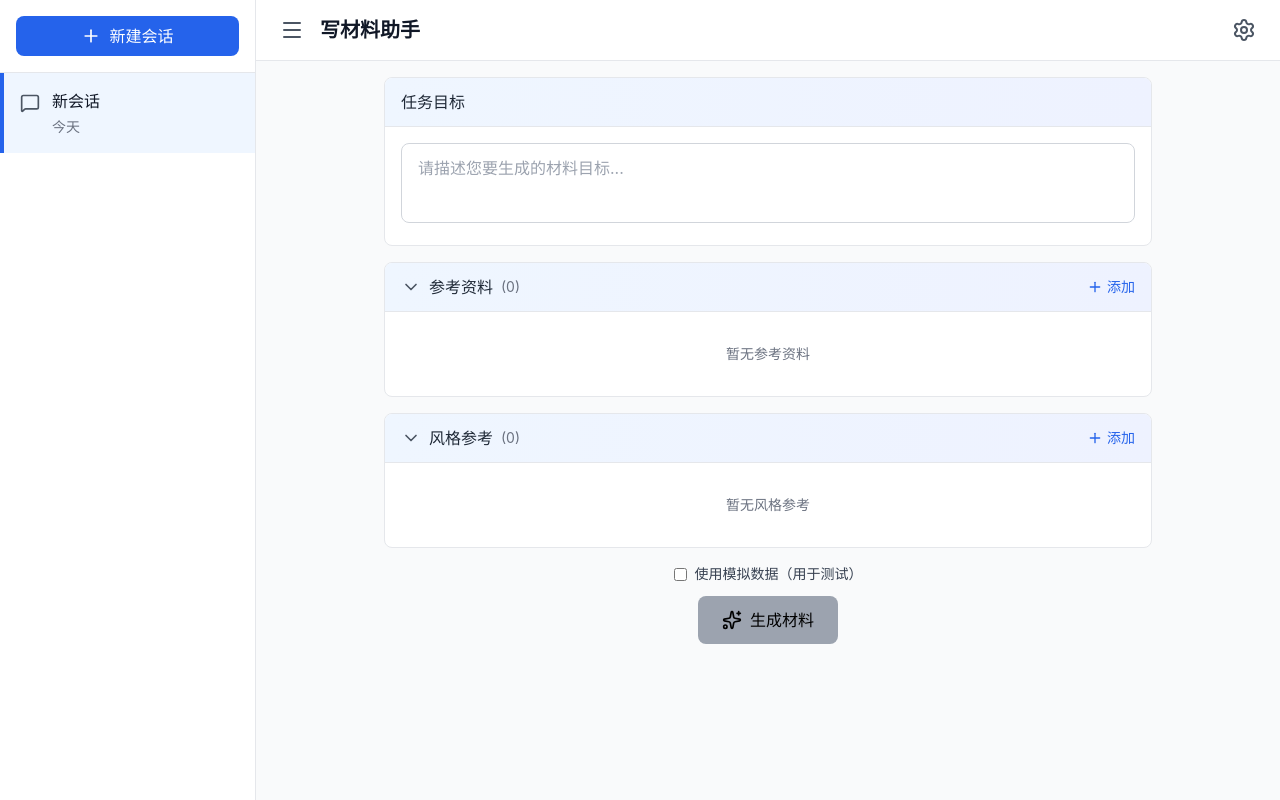
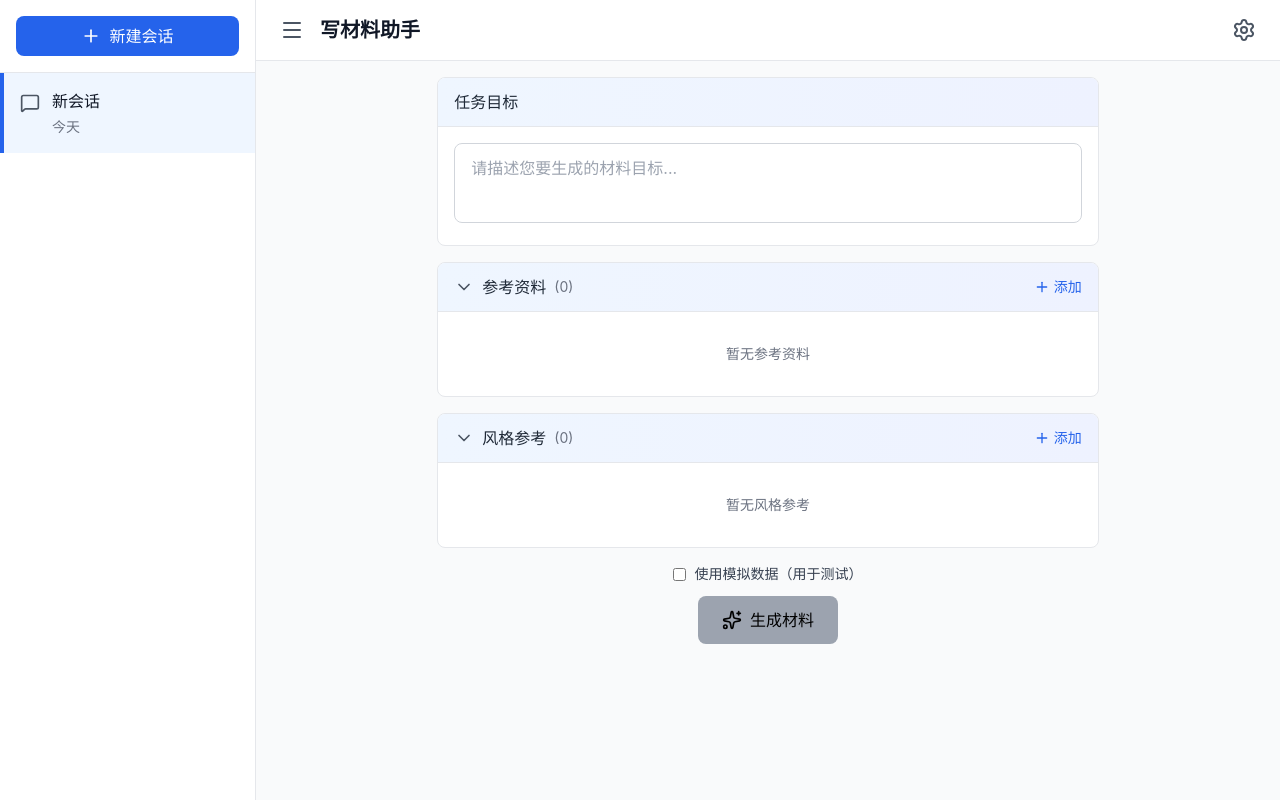
Before and after one commit to maoyuching/project8documate, a Vue app: page / in a window 1280 px wide. Built offline with nearby package versions, Linux system fonts and the light colour scheme.

Commit message:
refactor: 新会话输入表单使用纯百分比宽度
- 移除max-w-xl限制，改用w-2/3百分比宽度
- 完全按比例占据可用空间，无固定像素值
- 更好地适应各种屏幕尺寸

```diff
--- a/src/renderer/components/MaterialForm.vue
+++ b/src/renderer/components/MaterialForm.vue
@@ -2,7 +2,7 @@
   <div class="h-full flex flex-col overflow-hidden p-4">
     <div :class="hasResult ? 'flex gap-4 h-full overflow-hidden' : 'flex justify-center h-full overflow-y-auto'">
       <!-- Left Column - Input Form -->
-      <div :class="hasResult ? 'w-96 flex-shrink-0 overflow-y-auto space-y-4 pb-4' : 'max-w-3xl w-full space-y-4 pb-4'">
+      <div :class="hasResult ? 'w-96 flex-shrink-0 overflow-y-auto space-y-4 pb-4' : 'w-2/3 space-y-4 pb-4'">
       <!-- Task Objective -->
       <div class="bg-white rounded-lg border border-gray-200 overflow-hidden">
         <div class="bg-gradient-to-r from-blue-50 to-indigo-50 px-4 py-3 border-b border-gray-200">
```
